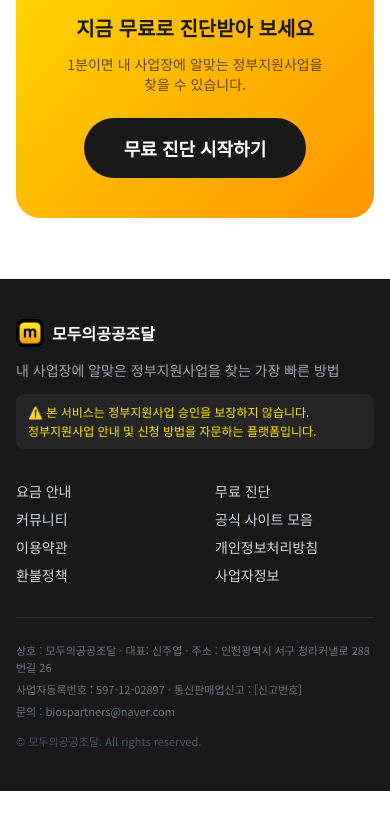
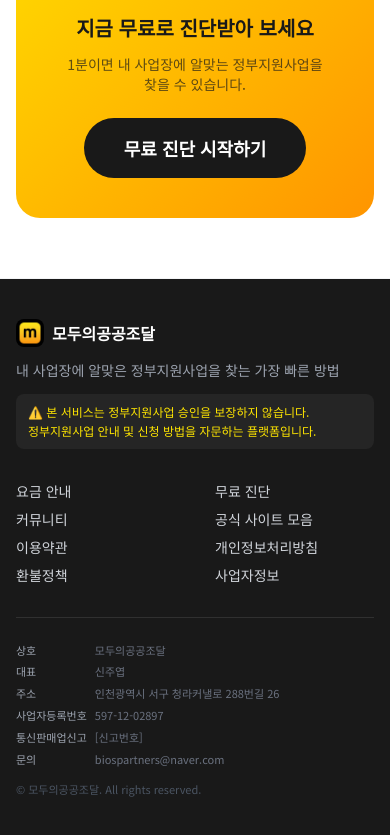
Before and after one commit to ppfa26/PPFA26, a Next.js app: page / in a window 390 px wide. Shown: the part 3841-4676 px from the top of the page. Before the commit the page ends 4632 px from the top, so only its background shows below. Built offline with nearby package versions, Linux system fonts and the light colour scheme; no server answers; a web font is replaced by a local one.

Commit message:
푸터 사업자정보 모바일 대응: 항목별 줄바꿈(라벨·값 정렬)으로 잘림 해소, PC는 기존 한 줄 유지

```diff
--- a/src/components/Footer.tsx
+++ b/src/components/Footer.tsx
@@ -72,15 +72,33 @@
 
         {/* 사업자 정보 */}
         <div className="mt-8 break-keep border-t border-white/10 pt-6 text-[11px] leading-relaxed text-gray-500">
-          <Editable id="footer-bizinfo" as="p">
-            상호 : 모두의공공조달 · 대표: 신주엽 · 주소 : 인천광역시 서구 청라커낼로 288번길 26
-          </Editable>
-          <Editable id="footer-bizinfo2" as="p" className="mt-1">
-            사업자등록번호 : 597-12-02897 · 통신판매업신고 : [신고번호]
-          </Editable>
-          <Editable id="footer-bizinfo3" as="p" className="mt-1">
-            문의 : biospartners@naver.com
-          </Editable>
+          {/* 모바일: 항목별 줄바꿈 */}
+          <dl className="grid grid-cols-[auto_1fr] gap-x-2 gap-y-1 sm:hidden">
+            <dt className="shrink-0 text-gray-400">상호</dt>
+            <dd className="text-gray-500">모두의공공조달</dd>
+            <dt className="shrink-0 text-gray-400">대표</dt>
+            <dd className="text-gray-500">신주엽</dd>
+            <dt className="shrink-0 text-gray-400">주소</dt>
+            <dd className="text-gray-500">인천광역시 서구 청라커낼로 288번길 26</dd>
+            <dt className="shrink-0 text-gray-400">사업자등록번호</dt>
+            <dd className="text-gray-500">597-12-02897</dd>
+            <dt className="shrink-0 text-gray-400">통신판매업신고</dt>
+            <dd className="text-gray-500">[신고번호]</dd>
+            <dt className="shrink-0 text-gray-400">문의</dt>
+            <dd className="break-all text-gray-500">biospartners@naver.com</dd>
+          </dl>
+
+          {/* PC: 기존 한 줄(가운뎃점) 형태 유지 */}
+          <div className="hidden sm:block">
+            <p>
+              상호 : 모두의공공조달 · 대표 : 신주엽 · 주소 : 인천광역시 서구 청라커낼로 288번길 26
+            </p>
+            <p className="mt-1">
+              사업자등록번호 : 597-12-02897 · 통신판매업신고 : [신고번호]
+            </p>
+            <p className="mt-1">문의 : biospartners@naver.com</p>
+          </div>
+
           <p className="mt-3 text-gray-600">
             © 모두의공공조달. All rights reserved.
           </p>
```
